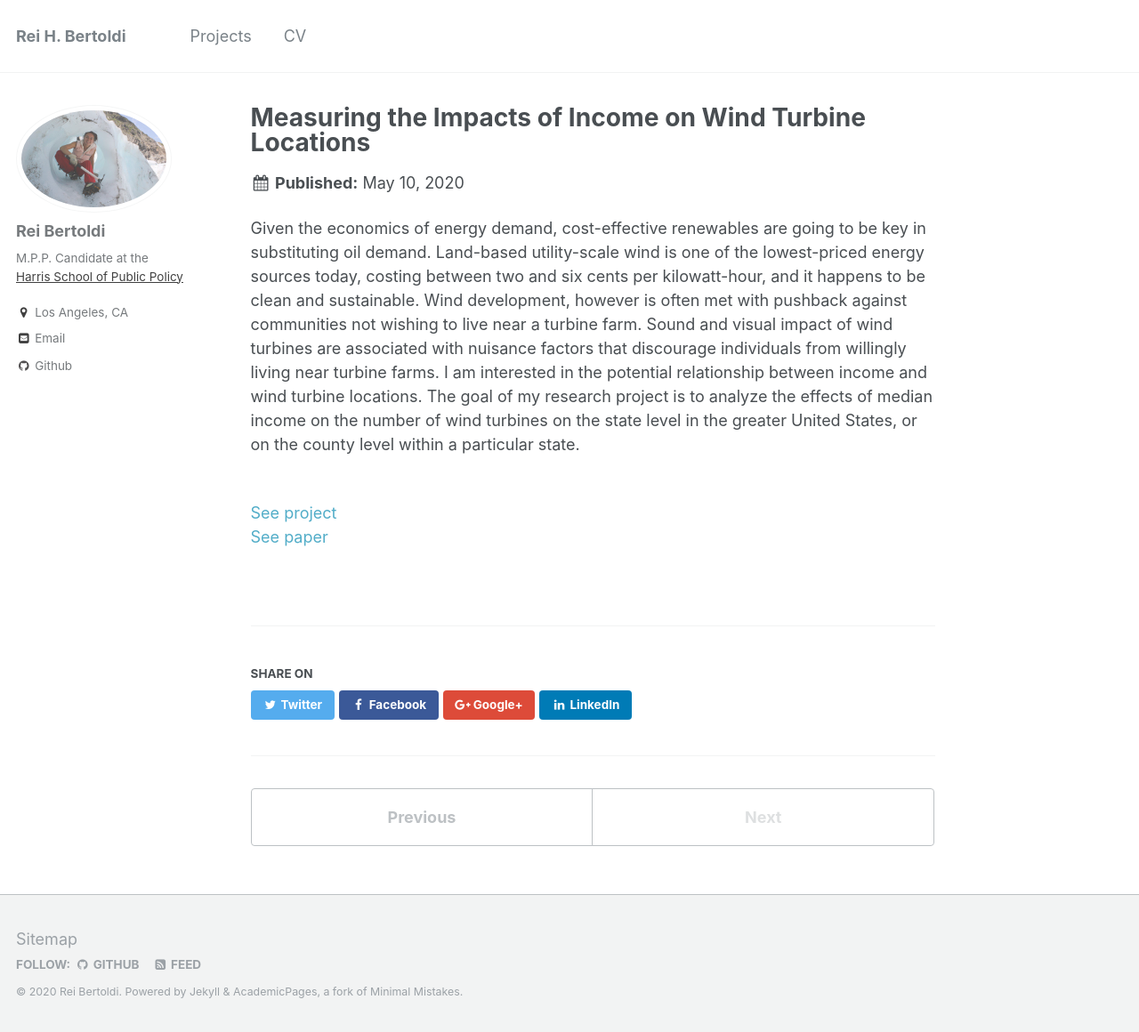
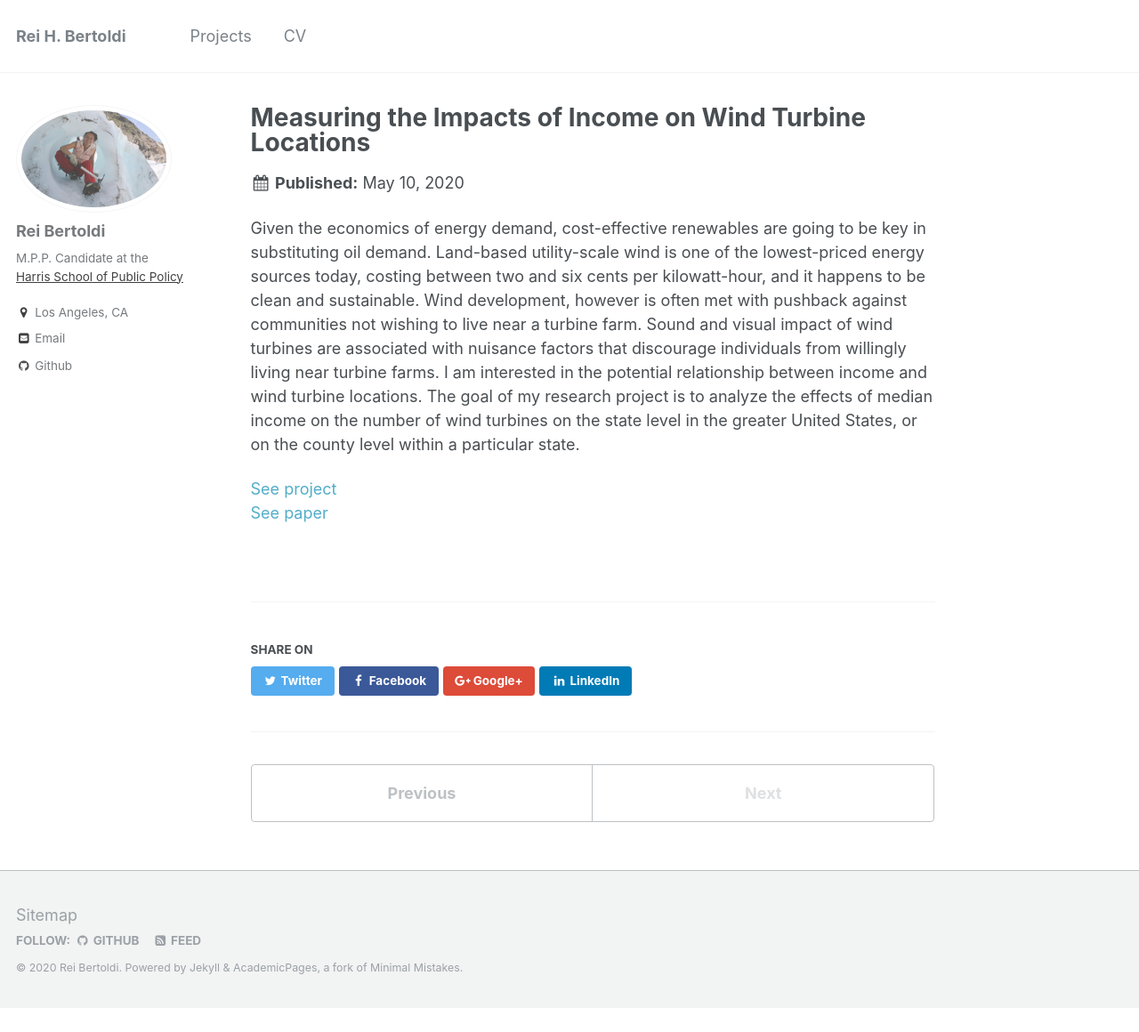
Before and after one commit to rhbertoldi/rhbertoldi.github.io, a Jekyll site: the page built from _projects/2020-05-10-turbines-in-space.md, in a window 1280 px wide and 1160 px high. Shown: the whole window at 89% size. Built offline with Jekyll 4.4.1, drawn with Linux system fonts in a browser that asks for light colours.

```diff
--- a/_projects/2020-05-10-turbines-in-space.md
+++ b/_projects/2020-05-10-turbines-in-space.md
@@ -6,5 +6,5 @@
 
 Given the economics of energy demand, cost-effective renewables are going to be key in substituting oil demand. Land-based utility-scale wind is one of the lowest-priced energy sources today, costing between two and six cents per kilowatt-hour, and it happens to be clean and sustainable. Wind development, however is often met with pushback against communities not wishing to live near a turbine farm. Sound and visual impact of wind turbines are associated with nuisance factors that discourage individuals from willingly living near turbine farms. I am interested in the potential relationship between income and wind turbine locations. The goal of my research project is to analyze the effects of median income on the number of wind turbines on the state level in the greater United States, or on the county level within a particular state.
 
-<br/>[See project](https://github.com/rhbertoldi/turbines-in-space)
+[See project](https://github.com/rhbertoldi/turbines-in-space)
 <br/>[See paper](http://rhbertoldi.github.io/files/turbines-in-space.pdf)
```
